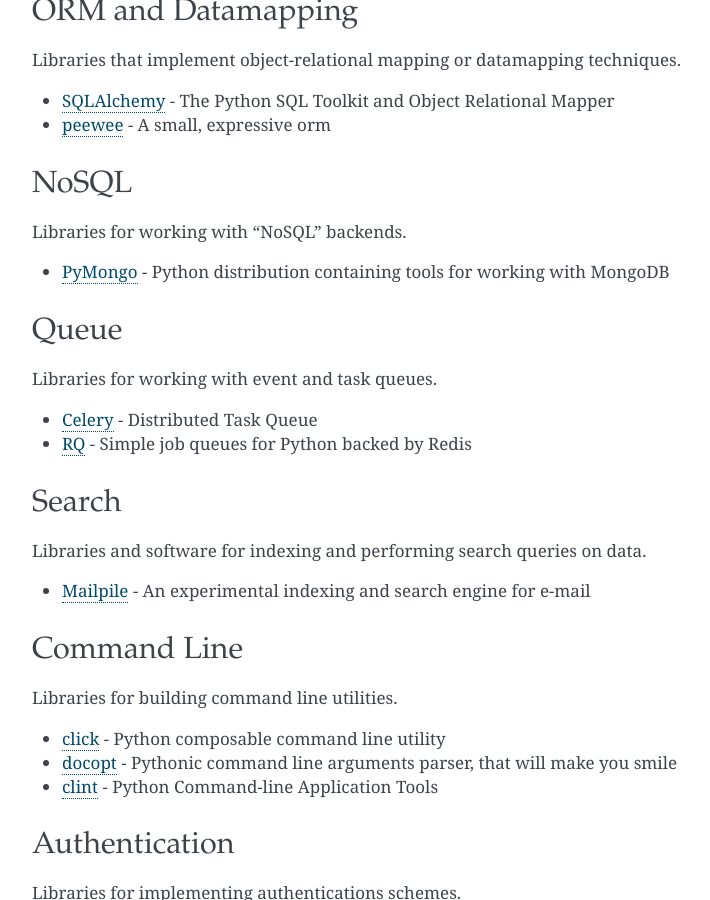
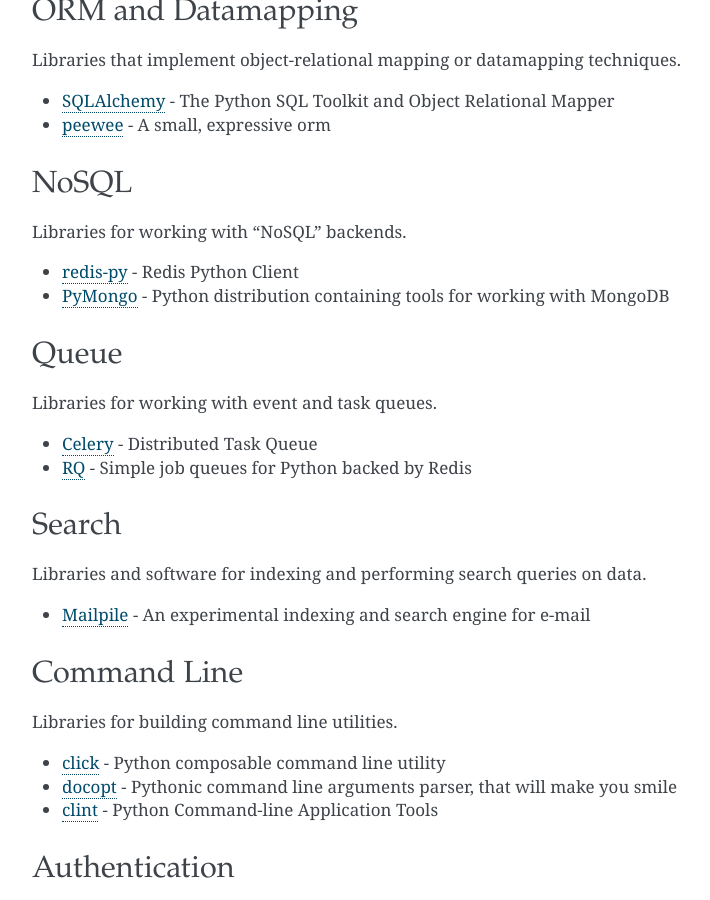
Before and after one commit to fengsp/easy-python, a Sphinx documentation site: the page built from docs/libraries.rst, in a window 1280 px wide and 900 px high, scrolled down 4506 px. Shown: the whole window, without its empty margins (388-1098 px from the left). Built offline with Sphinx 7.4.7, drawn with Linux system fonts in a browser that asks for light colours.

Commit message:
Added redis-py

```diff
--- a/docs/libraries.rst
+++ b/docs/libraries.rst
@@ -350,9 +350,11 @@
 
 Libraries for working with "NoSQL" backends.
 
+- `redis-py`_ - Redis Python Client
 - `PyMongo`_ - Python distribution containing tools for working with MongoDB
 
 
+.. _redis-py: https://github.com/andymccurdy/redis-py
 .. _PyMongo: http://api.mongodb.org/python/current/
 
 
```
